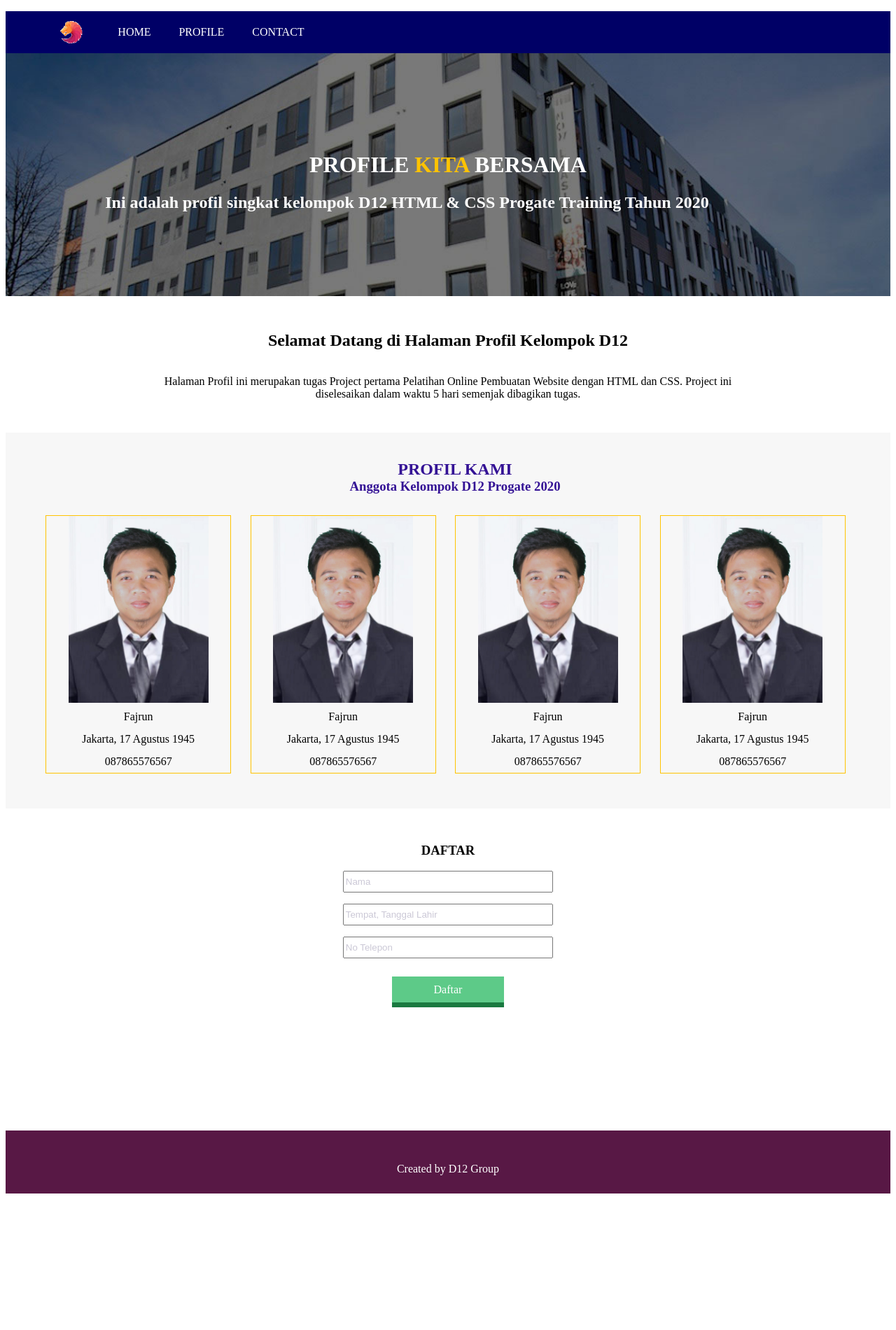
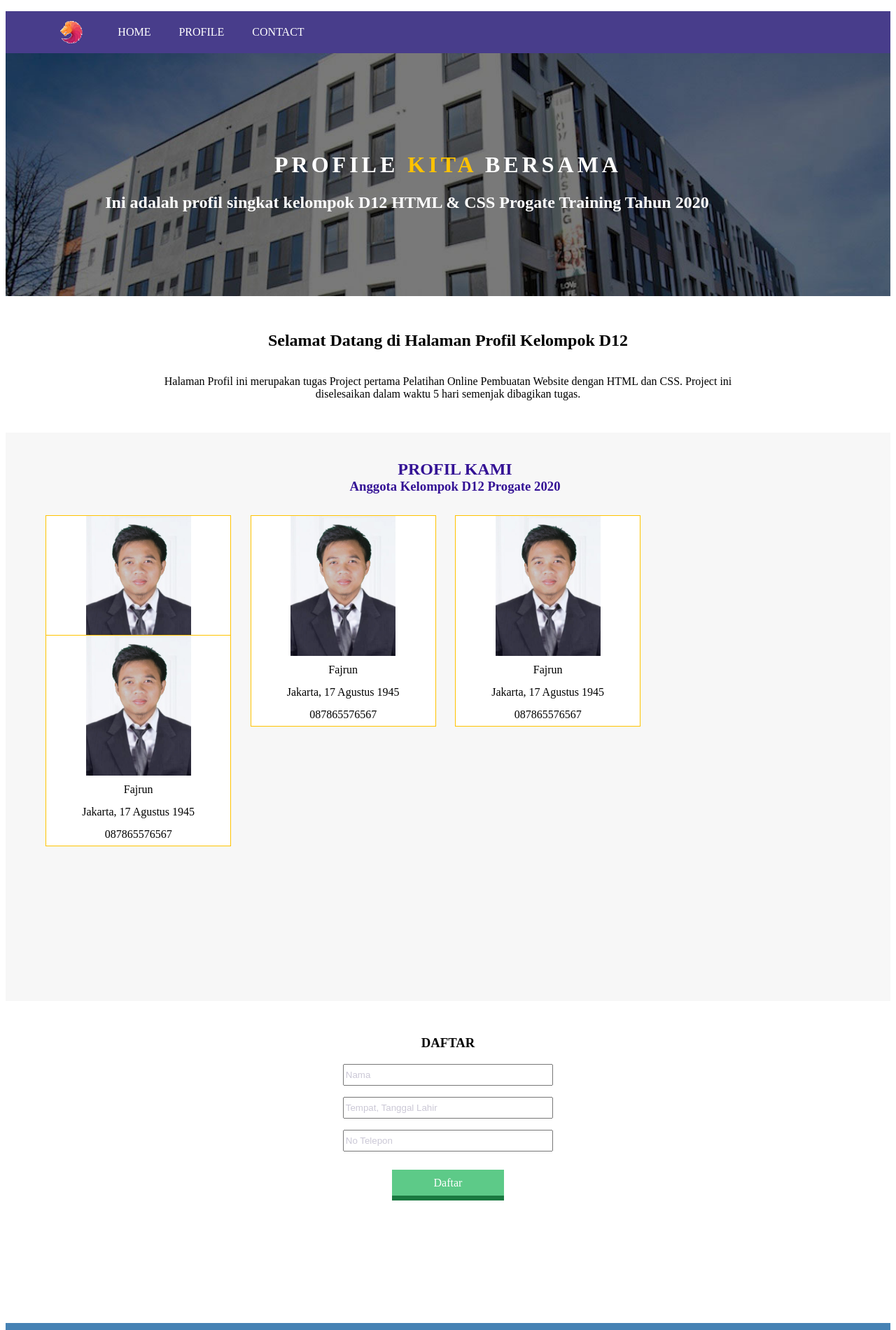
Before and after one commit to hasanahnisa/web, a plain HTML site: page index.html in a window 1280 px wide. Shown: the top 1900 px of the page at 70% size. Before the commit the page ends 1713 px from the top, so only its background shows below. Drawn offline with Linux system fonts and the light colour scheme.

Commit message:
Update stylesheet.css

```diff
--- a/stylesheet.css
+++ b/stylesheet.css
@@ -12,7 +12,7 @@ li {
 }
 .header {
 	height: 60px;
-	background-color: #000066;
+	background-color: #483D8B;
 }
 .header-logo {
 	float: left;
@@ -54,6 +54,9 @@ li {
 	color: white;
 	text-align: center;
 }
+.top-text h1{
+	letter-spacing: 5px;
+}
 .top-text h2 {
 	width: 90%;
 }
@@ -82,15 +85,33 @@ span {
 	color: rgb(52, 18, 149);
 	line-height: 5px;
 }
+.profile-all{
+
+	display:grid;
+    list-style-type:none;
+    margin: 0;
+    padding: 0;
+    grid-template-columns: repeat(3, 25%);
+    grid-template-rows: repeat(2, 25%);
+}
+.all-2 {
+	display:grid;
+    list-style-type:none;
+    margin:0 60px;
+    padding:0 40px;
+    grid-template-columns: repeat(2, 25%);
+    grid-template-rows: repeat(2, 25%);
+}
 .profile-container {
 	padding-top:20px;
 	margin-bottom: 20px;
 	float: left;
-	width: 25%;
+	width: auto;
 }
 .profile-desc {
 	width: 90%;
-	border: 1px solid	#FFC300;
+	background-color: white;
+	border: 1px solid #FFC300;
 }
 
 .profile-desc p{
@@ -99,7 +120,7 @@ span {
   line-height: 0px;
 }
 .profile-desc img{
-	width: 200px;
+	width: 150px;
 
 }
 .form{
@@ -139,8 +160,8 @@ span {
 .footer{
 	height: 30px;
 	color: white;
-	background-color: #581845;
-	text-align: center;
+	background-color: #4682B4;
+	text-align: right;
 	display: block;
 	padding:30px 0 30px 0;
 }
```
